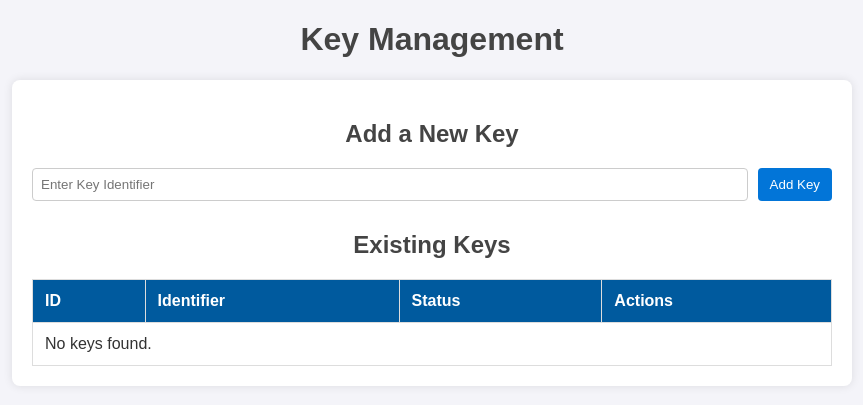
After one commit to m-a-islam/symf-api-management, a Symfony app: template src/templates/web/normalIndex.html.twig in a window 1280 px wide. The commit adds this page. Shown: the top 405 px of the page, without its empty margins (208-1071 px from the left). Run offline with Twig, Linux system fonts and the light colour scheme; the template is opened without the code that fills it, so the values that code supplies are empty; some libraries are stand-ins or nearby versions.

Commit message:
feat: using ajax and also using normal form submission

```diff
--- a/src/src/Controller/WebController.php
+++ b/src/src/Controller/WebController.php
@@ -24,10 +24,13 @@ final class WebController extends AbstractController
 
         // Render the Twig template and pass the 'keys' variable to it.
         // We will need to create this template.
+        return $this->render('web/normalIndex.html.twig', ['keys' => $keys, 'controller_name' => 'WebController']);
+
+        /*
         return $this->render('web/index.html.twig', [
             'keys' => $keys,
             'controller_name' => 'WebController',
-        ]);
+        ]); */
     }
 
     /**
--- a/src/templates/web/index.html.twig
+++ b/src/templates/web/index.html.twig
@@ -2,11 +2,11 @@
 <html lang="en">
 <head>
     <meta charset="UTF-8">
-    <title>KEMAS Key Management - Web Interface</title>
+    <title>Key Management - Web Interface</title>
     <link rel="stylesheet" href="{{ asset('styles.css') }}">
 </head>
 <body>
-<h1>KEMAS Key Management - Web Interface</h1>
+<h1>Key Management - Web Interface</h1>
 
 <div class="container">
     <h2>Add a New Key</h2>
--- /dev/null
+++ b/src/templates/web/normalIndex.html.twig
@@ -0,0 +1,60 @@
+<!DOCTYPE html>
+<html lang="en">
+<head>
+    <meta charset="UTF-8">
+    <title>Key Management</title>
+    {# We can link to a CSS file in the /public directory #}
+    <link rel="stylesheet" href="{{ asset('styles.css') }}">
+</head>
+<body>
+<h1>Key Management</h1>
+
+<div class="container">
+    <h2>Add a New Key</h2>
+    {# This form will submit a POST request to our 'key_create' route #}
+    <form action="{{ path('web_key_create') }}" method="post">
+        <input type="text" name="keyIdentifier" placeholder="Enter Key Identifier" required>
+        <button type="submit">Add Key</button>
+    </form>
+
+    <h2>Existing Keys</h2>
+    <table>
+        <thead>
+        <tr>
+            <th>ID</th>
+            <th>Identifier</th>
+            <th>Status</th>
+            <th>Actions</th>
+        </tr>
+        </thead>
+        <tbody>
+        {# Loop through the 'keys' variable passed from the controller #}
+        {% for key in keys %}
+            <tr>
+                <td>{{ key.id }}</td>
+                <td>{{ key.keyIdentifier }}</td>
+                <td>{{ key.status }}</td>
+                <td>
+                    {# A form to toggle the status #}
+                    <form action="{{ path('web_key_toggle_status', {'id': key.id}) }}" method="post" style="display:inline;">
+                        <button type="submit" class="btn-toggle">
+                            {{ key.status == 'active' ? 'Deactivate' : 'Activate' }}
+                        </button>
+                    </form>
+                    {# A form to delete the key #}
+                    <form action="{{ path('web_key_delete', {'id': key.id}) }}" method="post" style="display:inline;" onsubmit="return confirm('Are you sure?')">
+                        <input type="hidden" name="_method" value="DELETE">
+                        <button type="submit" class="btn-delete">Delete</button>
+                    </form>
+                </td>
+            </tr>
+        {% else %}
+            <tr>
+                <td colspan="4">No keys found.</td>
+            </tr>
+        {% endfor %}
+        </tbody>
+    </table>
+</div>
+</body>
+</html>
```
Also changed, not shown: src/public/styles.css (+62 -13 lines), 1 other file.
